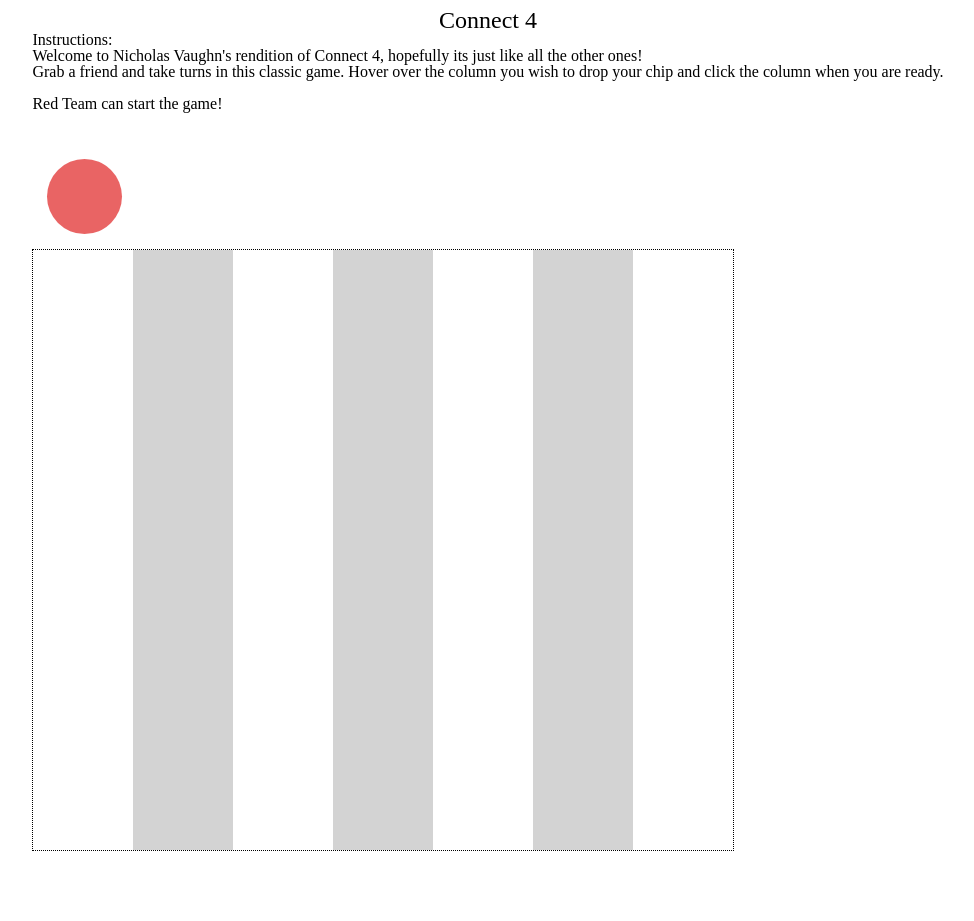
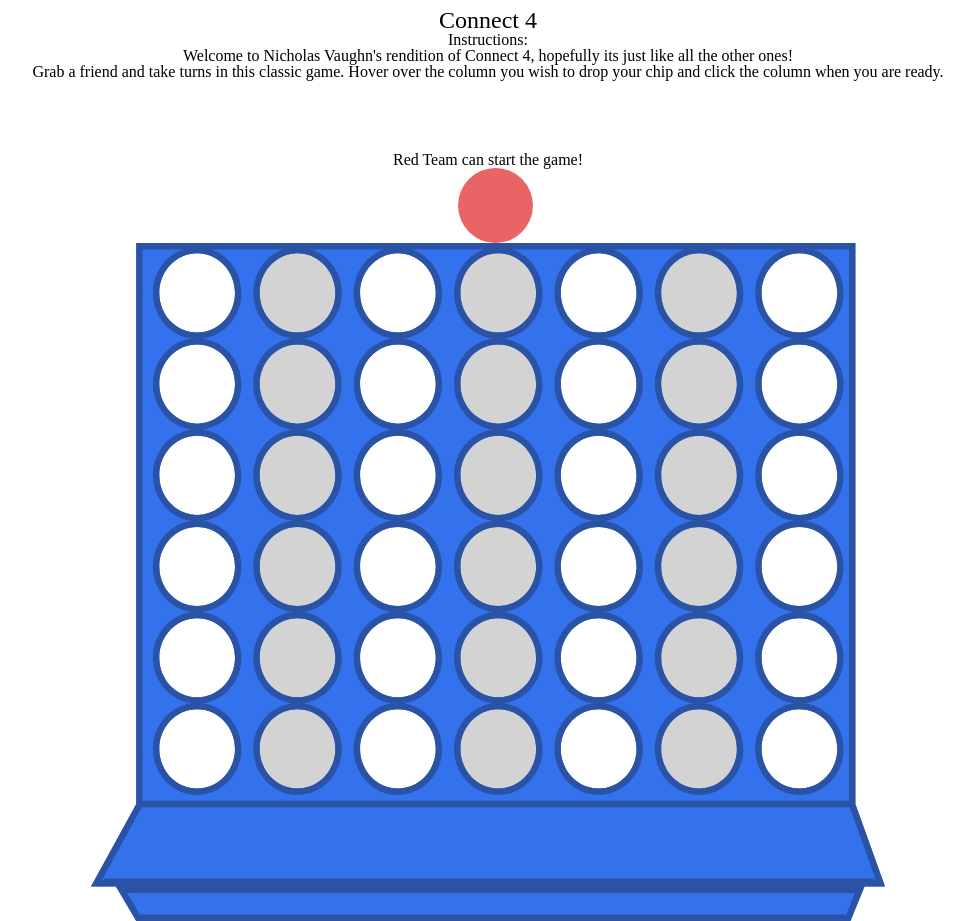
Before and after one commit to imnickvaughn/-connect-4, an Angular app: page / in a window 1280 px wide. Shown: the whole page, without its empty margins (152-1126 px from the left). Before the commit the page ends 859 px from the top, so only its background shows below. Built offline with nearby package versions, Linux system fonts and the light colour scheme.

Commit message:
adding game board

```diff
--- a/src/app/app.component.html
+++ b/src/app/app.component.html
@@ -1,12 +1,13 @@
+<div class="container">
+
     <div class="header-title">Connect 4</div>
 
+    <div class="header-instructions">
         <div>Instructions:</div>
         <div>Welcome to Nicholas Vaughn's rendition of Connect 4, hopefully its just like all the other ones!</div>
         <div>Grab a friend and take turns in this classic game. Hover over the column you wish to drop your chip and click the column when you are ready.</div>
-<br>
-<div>{{whosTurnIsIt}}</div>
-<br>
-<br>
+    </div>
+    <div class="header-turn">{{whosTurnIsIt}}</div>
 
     <div [ngStyle]="{'transform' : translateExp ,'background-color': redTeamsTurn ? redTeamsColor : blackTeamsColor }" class="game-board-chip game-board-chip-hover-position">
     </div>
@@ -14,11 +15,14 @@
 </div> -->
 
     <div class="game-board ">
-    <div (click)="toggleTurn(); dropPeice()" (mouseover)='chipHoverTranslate(0)' id="column0" class="game-board-column "></div>
-    <div (click)="toggleTurn(); dropPeice()" (mouseover)='chipHoverTranslate(100)' id="column1" class="game-board-column "></div>
-    <div (click)="toggleTurn(); dropPeice()" (mouseover)='chipHoverTranslate(200)' id="column2" class="game-board-column "></div>
-    <div (click)="toggleTurn(); dropPeice()" (mouseover)='chipHoverTranslate(300)' id="column3" class="game-board-column "></div>
-    <div (click)="toggleTurn(); dropPeice()" (mouseover)='chipHoverTranslate(400)' id="column4" class="game-board-column "></div>
-    <div (click)="toggleTurn(); dropPeice()" (mouseover)='chipHoverTranslate(500)' id="column5" class="game-board-column "></div>
-    <div (click)="toggleTurn(); dropPeice()" (mouseover)='chipHoverTranslate(600)' id="column6" class="game-board-column "></div>
+        <div (click)="toggleTurn(); dropPeice()" (mouseover)='chipHoverTranslate(-300)' id="column0" class="game-board-column "></div>
+        <div (click)="toggleTurn(); dropPeice()" (mouseover)='chipHoverTranslate(-200)' id="column1" class="game-board-column "></div>
+        <div (click)="toggleTurn(); dropPeice()" (mouseover)='chipHoverTranslate(-100)' id="column2" class="game-board-column "></div>
+        <div (click)="toggleTurn(); dropPeice()" (mouseover)='chipHoverTranslate(0)' id="column3" class="game-board-column "></div>
+        <div (click)="toggleTurn(); dropPeice()" (mouseover)='chipHoverTranslate(100)' id="column4" class="game-board-column "></div>
+        <div (click)="toggleTurn(); dropPeice()" (mouseover)='chipHoverTranslate(200)' id="column5" class="game-board-column "></div>
+        <div (click)="toggleTurn(); dropPeice()" (mouseover)='chipHoverTranslate(300)' id="column6" class="game-board-column "></div>
     </div>
+
+    <img class="game-board-fascade" src="assets/Vector.svg" />
+</div>
--- a/src/app/app.component.scss
+++ b/src/app/app.component.scss
@@ -1,16 +1,35 @@
+.container {
+    display: flex;
+    flex-direction: column;
+    align-items: center;
+    justify-items: center;
+}
+
 .header-title {
     font-size: 24px;
     text-align: center;
 }
 
-.game-board-chip-hover-position {}
+.header-instructions {
+    text-align: center;
+    height: 120px;
+}
+
+.game-board-fascade {
+    position: absolute;
+    top: 235px;
+    height: 81%;
+    cursor: pointer;
+    pointer-events: none;
+}
 
 .game-board-chip {
     border-radius: 100%;
     background-color: rgba(224, 36, 36, 0.705);
     width: 75px;
     height: 75px;
-    margin: 15px;
+    margin: 0px;
+    margin-left: 15px;
 }
 
 .game-board {
--- a/src/styles.scss
+++ b/src/styles.scss
@@ -3,8 +3,5 @@
 body {
     font-family: montserrat, raleway;
     position: relative;
-    display: flex;
-    flex-direction: column;
-    align-items: center;
     line-height: 1;
 }
```
Also changed, not shown: src/assets/Vector.svg (added), src/assets/connect4board.png (added). Lines whose indentation alone changed are shown as unchanged.
